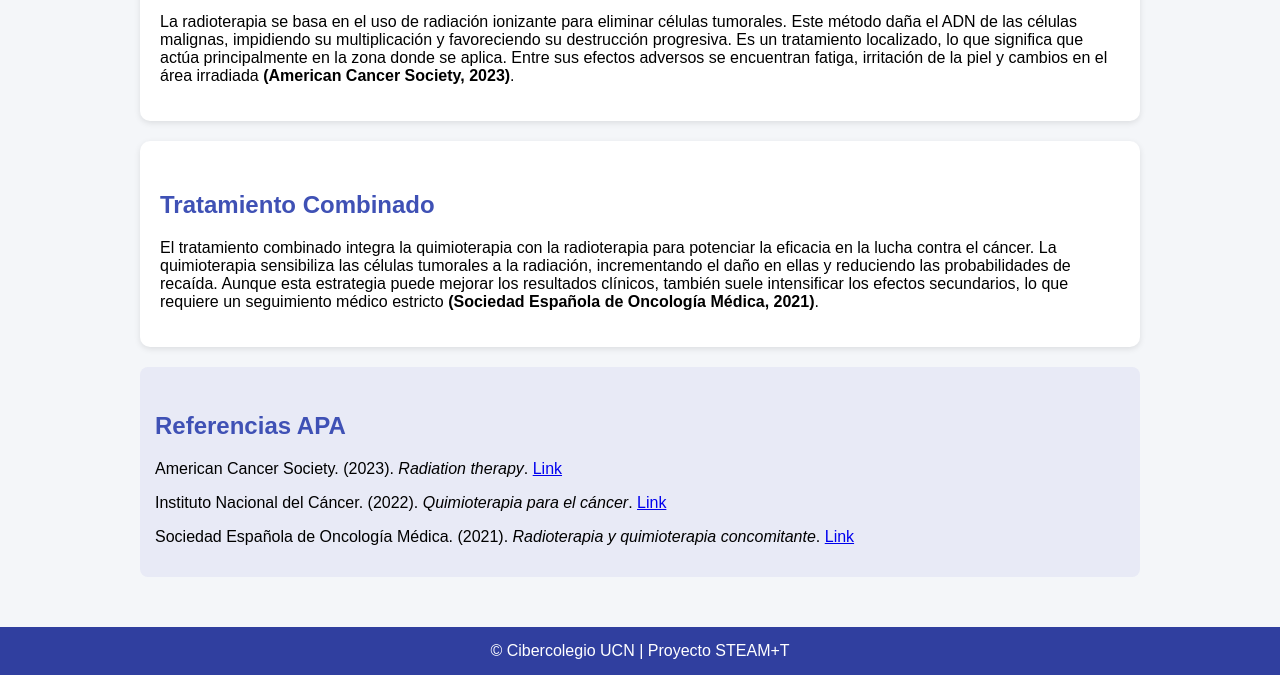
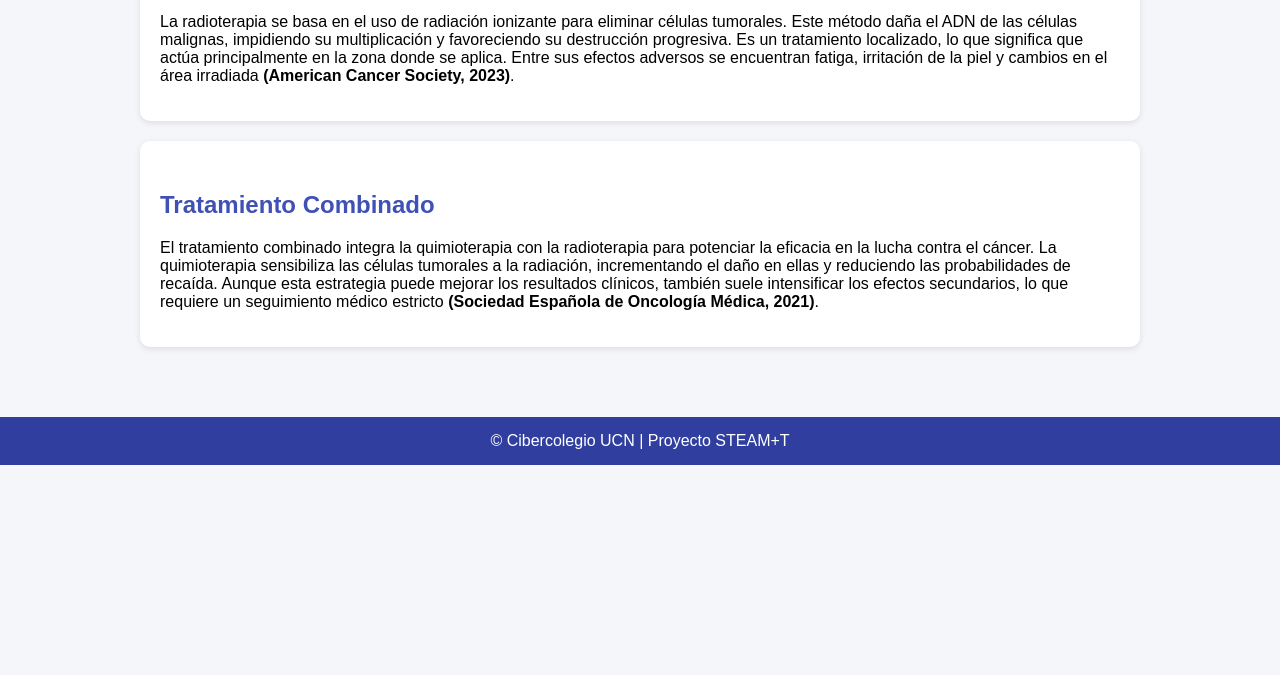
Before and after one commit to Geronimo-Rodriguez/steam-t, a plain HTML site: page tratamientos.html in a window 1280 px wide. Shown: the part 1213-1888 px from the top of the page. After the commit the page ends 1678 px from the top, so only its background shows below. Drawn offline with Linux system fonts and the light colour scheme.

Commit message:
Update tratamientos.html

```diff
--- a/tratamientos.html
+++ b/tratamientos.html
@@ -119,14 +119,7 @@
       </p>
     </div>
 
-    <div class="apa">
-      <h2>Referencias APA</h2>
-      <p>American Cancer Society. (2023). <i>Radiation therapy</i>.
-        <a href="https://www.cancer.org/cancer/cervical-cancer/treating/radiation.html" target="_blank">Link</a></p>
-      <p>Instituto Nacional del Cáncer. (2022). <i>Quimioterapia para el cáncer</i>.
-        <a href="https://www.cancer.gov/espanol/cancer/tratamiento/tipos/quimioterapia" target="_blank">Link</a></p>
-      <p>Sociedad Española de Oncología Médica. (2021). <i>Radioterapia y quimioterapia concomitante</i>.
-        <a href="https://seom.org" target="_blank">Link</a></p>
+
     </div>
   </div>
 
```
